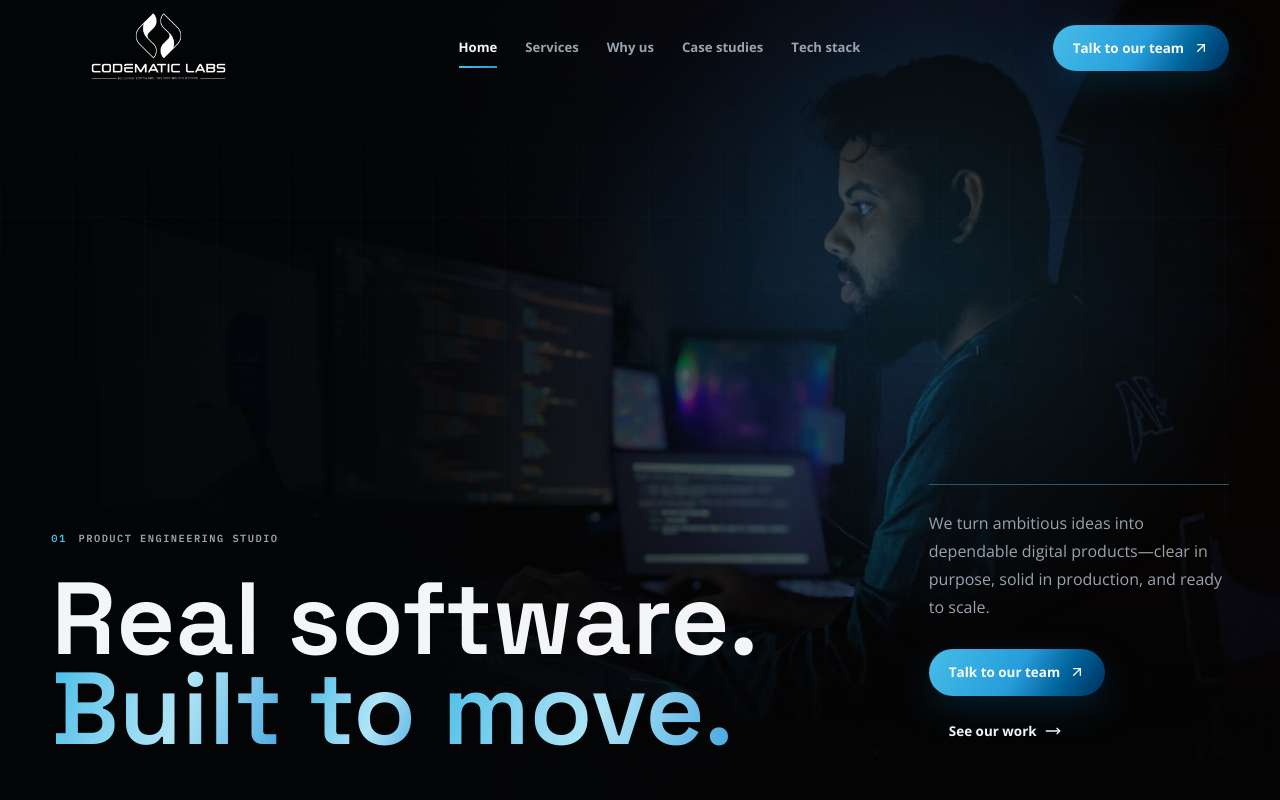
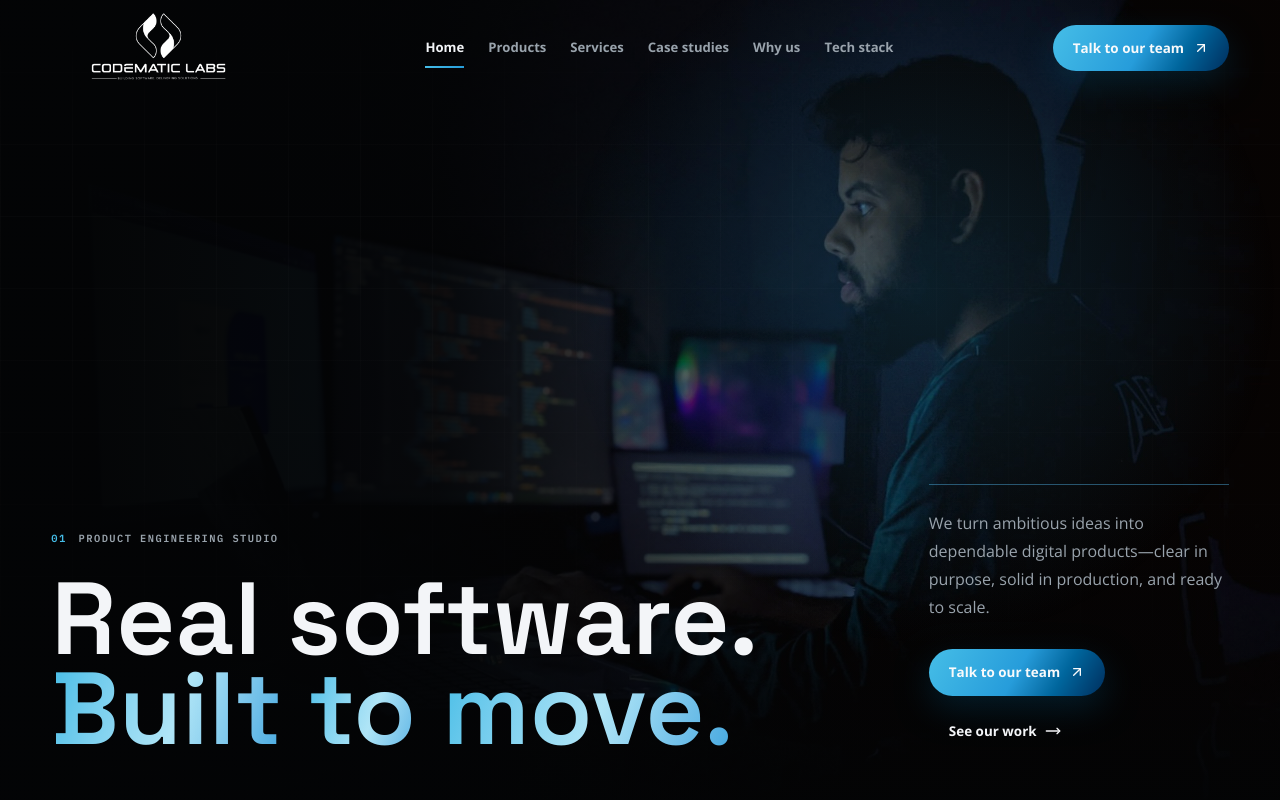
Before and after one commit to manikanta298/codematic-labs, a React (Vite) app: page / in a window 1280 px wide. Shown: the top 800 px of the page. Built offline with nearby package versions, Linux system fonts and the light colour scheme.

Commit message:
feat: update navigation for products and services

```diff
--- a/src/components/site-shell.tsx
+++ b/src/components/site-shell.tsx
@@ -7,44 +7,36 @@ import { Button } from "./button";
 
 const navItems = [
   { label: "Home", to: "/" },
+  { label: "Products", to: "/products" },
   { label: "Services", to: "/services" },
+  { label: "Case studies", to: "/case-studies" },
   { label: "Why us", to: "/why-us" },
-  { label: "Case studies", to: "/case-studies" },
   { label: "Tech stack", to: "/tech-stack" },
 ] as const;
 
 export function SiteHeader() {
   const [open, setOpen] = useState(false);
   const [scrolled, setScrolled] = useState(false);
-
   useEffect(() => {
     const updateHeader = () => {
       const hero = document.querySelector<HTMLElement>(".home-hero");
       const threshold = hero ? hero.offsetTop + hero.offsetHeight - 96 : 40;
       setScrolled(window.scrollY > threshold);
     };
-
     updateHeader();
     window.addEventListener("scroll", updateHeader, { passive: true });
     window.addEventListener("resize", updateHeader);
-
-    return () => {
-      window.removeEventListener("scroll", updateHeader);
-      window.removeEventListener("resize", updateHeader);
-    };
+    return () => { window.removeEventListener("scroll", updateHeader); window.removeEventListener("resize", updateHeader); };
   }, []);
-
   return (
     <header className={`site-header${scrolled ? " site-header-scrolled" : ""}`}>
       <div className="mx-auto flex h-20 max-w-site items-center justify-between gap-6 px-page sm:h-24">
         <Link to="/" aria-label="Codematic Labs home" onClick={() => setOpen(false)}><BrandLogo inverted nav /></Link>
-        <nav className="hidden items-center gap-7 lg:flex" aria-label="Main navigation">
-          {navItems.map((item) => <NavLink key={item.to} to={item.to} className={({ isActive }) => `nav-link${isActive ? " nav-link-active" : ""}`}>{item.label}</NavLink>)}
-        </nav>
+        <nav className="hidden items-center gap-6 xl:flex" aria-label="Main navigation">{navItems.map((item) => <NavLink key={item.to} to={item.to} className={({ isActive }) => `nav-link${isActive ? " nav-link-active" : ""}`}>{item.label}</NavLink>)}</nav>
         <div className="hidden lg:block"><Link to="/contact" className="button-solid">Talk to our team <ArrowUpRight className="size-4" /></Link></div>
-        <Button aria-label={open ? "Close menu" : "Open menu"} aria-expanded={open} variant="ghost" size="icon" className="text-foreground lg:hidden" onClick={() => setOpen((value) => !value)}>{open ? <X className="size-5" /> : <Menu className="size-5" />}</Button>
+        <Button aria-label={open ? "Close menu" : "Open menu"} aria-expanded={open} variant="ghost" size="icon" className="text-foreground xl:hidden" onClick={() => setOpen((value) => !value)}>{open ? <X className="size-5" /> : <Menu className="size-5" />}</Button>
       </div>
-      {open && <nav className="mobile-nav lg:hidden" aria-label="Mobile navigation">{navItems.map((item) => <Link key={item.to} to={item.to} onClick={() => setOpen(false)}>{item.label}</Link>)}<Link to="/contact" onClick={() => setOpen(false)} className="button-solid mt-4">Talk to our team <ArrowUpRight className="size-4" /></Link></nav>}
+      {open && <nav className="mobile-nav xl:hidden" aria-label="Mobile navigation">{navItems.map((item) => <Link key={item.to} to={item.to} onClick={() => setOpen(false)}>{item.label}</Link>)}<Link to="/contact" onClick={() => setOpen(false)} className="button-solid mt-4">Talk to our team <ArrowUpRight className="size-4" /></Link></nav>}
     </header>
   );
 }
@@ -53,16 +45,15 @@ export function SiteFooter() {
   return (
     <footer className="border-t border-border bg-background">
       <div className="mx-auto max-w-site px-page py-14 sm:py-18">
-        <div className="grid gap-12 lg:grid-cols-[1.4fr_2fr]">
-          <div><BrandLogo inverted nav /><p className="mt-5 max-w-sm text-sm leading-7 text-muted-foreground">Building software. Delivering solutions. No theatre—just thoughtful products that work.</p><div className="mt-6 flex gap-3"><a className="social-link" href="https://www.linkedin.com" aria-label="LinkedIn"><Linkedin className="size-4" /></a><a className="social-link" href="https://github.com" aria-label="GitHub"><Github className="size-4" /></a></div></div>
-          <div className="grid grid-cols-2 gap-8 sm:grid-cols-3"><FooterColumn title="Services" links={[{label:"Web development",to:"/services"},{label:"UI/UX design",to:"/services"},{label:"Mobile apps",to:"/services"}]} /><FooterColumn title="Company" links={[{label:"Why choose us",to:"/why-us"},{label:"Case studies",to:"/case-studies"},{label:"Tech stack",to:"/tech-stack"}]} /><FooterColumn title="Contact" links={[{label:"Start a project",to:"/contact"},{label:"hello@codematiclabs.com",to:"/contact"}]} /></div>
+        <div className="grid gap-12 lg:grid-cols-[1.2fr_2fr]">
+          <div><BrandLogo inverted nav /><p className="mt-5 max-w-sm text-sm leading-7 text-muted-foreground">Building software. Delivering solutions. No theatre—just thoughtful products that work.</p><div className="mt-6 flex gap-3"><a className="social-link" href="https://www.linkedin.com" aria-label="LinkedIn"><Linkedin className="size-4" /></a><a className="social-link" href="https://github.com/manikanta298/codematic-labs" aria-label="GitHub"><Github className="size-4" /></a></div></div>
+          <div className="grid grid-cols-2 gap-8 sm:grid-cols-3"><FooterColumn title="Products" links={[{label:"All software",to:"/products"},{label:"Restaurant POS",to:"/products/restaurant-pos"},{label:"AI chatbots",to:"/products/business-chatbots"}]} /><FooterColumn title="Services" links={[{label:"Custom software",to:"/services/custom-software-development"},{label:"UI/UX design",to:"/services/ui-ux-product-design"},{label:"AI & chatbots",to:"/services/ai-chatbot-development"}]} /><FooterColumn title="Company" links={[{label:"Case studies",to:"/case-studies"},{label:"Why choose us",to:"/why-us"},{label:"Start a project",to:"/contact"}]} /></div>
         </div>
         <div className="mt-12 border-t border-border pt-6 text-xs text-muted-foreground">© 2026 Codematic Labs. All rights reserved.</div>
       </div>
     </footer>
   );
 }
-
-function FooterColumn({ title, links }: { title: string; links: { label: string; to: "/services" | "/why-us" | "/case-studies" | "/tech-stack" | "/contact" }[] }) {
+function FooterColumn({ title, links }: { title: string; links: { label: string; to: string }[] }) {
   return <div><h2 className="text-xs font-extrabold uppercase tracking-[0.14em] text-foreground">{title}</h2><ul className="mt-5 space-y-3 text-sm text-muted-foreground">{links.map((link) => <li key={link.label}><Link to={link.to} className="transition-colors hover:text-primary-glow">{link.label}</Link></li>)}</ul></div>;
 }
```
